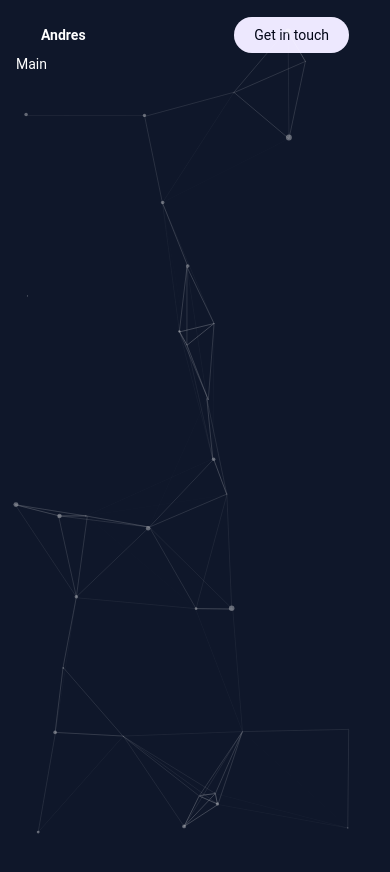
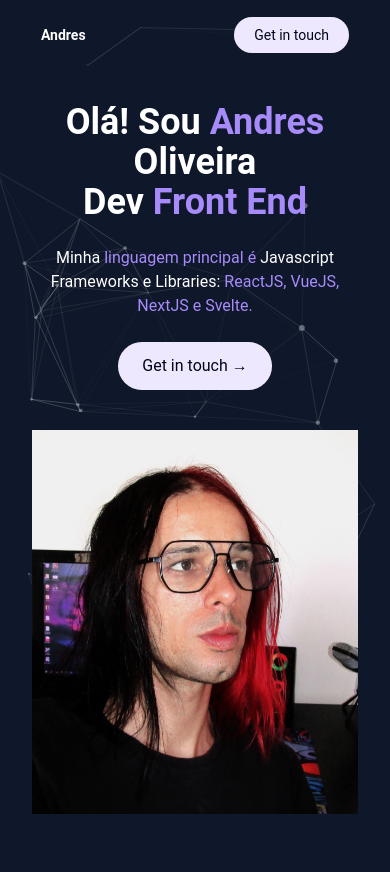
Before and after one commit to dezoliveira/folio, a SvelteKit app: page / in a window 390 px wide. Shown: the top 872 px of the page. Before the commit the page ends 844 px from the top, so only its background shows below. Built offline with nearby package versions, Linux system fonts and the light colour scheme.

Commit message:
Header Hero and image

```diff
--- a/src/app.css
+++ b/src/app.css
@@ -9,3 +9,8 @@ html {
 * {
   font-family: 'Roboto', sans-serif;
 }
+
+html, body, #root{
+  width: 100%;
+  height: 100%;
+}
--- a/src/app.html
+++ b/src/app.html
@@ -12,8 +12,8 @@
 		%sveltekit.head%
 	</head>
 	<body data-sveltekit-preload-data="hover" class="bg-slate-900 text-white relative">
-		<div style="display: contents" class="relative z=[1]">%sveltekit.body%</div>
-    <div class="absolute min-h-screen top-0 left-0 w-full z=[1] opacity-70">
+		<div style="display: contents" class="relative z-[1]">%sveltekit.body%</div>
+    <div class="absolute min-h-screen top-0 left-0 w-full z-[-1] opacity-70">
       <div class="absolute inset-0" id="particles-js">
 
       </div>
--- a/src/components/Header.svelte
+++ b/src/components/Header.svelte
@@ -7,7 +7,7 @@
   ]
 
 </script>
-<header class={"sticky z=[10] top-0 duration-200 px-6 flex items-center justify-between border border-solid" +
+<header class={"sticky z-[10] top-0 duration-200 px-6 flex items-center justify-between border border-solid" +
 (
   y > 0 ?
     " py-4 bg-slate-950 border-violet-950"
@@ -25,8 +25,9 @@
   </div>
   <a
     href="#"
-    class="blueShadow relative overflow-hidden px-5 py-2 group rounded-full bg-white text-slate-950">
-    <div class="absolute top-0 right-full w-full h-full bg-violet-400 opacity-20 group-hover: translate-x-full z-0 duration-200"/>
+    target="_blank"
+    class="hover:bg-violet-400 hover:opacity-100 blueShadow relative overflow-hidden px-5 py-2 group rounded-full bg-white text-slate-950">
+    <div class="absolute top-0 right-full w-full h-full bg-violet-400 opacity-20 gro translate-x-full z-0 duration-200"/>
       <h4 class="relative z-9">Get in touch</h4>
   </a>
 </header>
--- a/src/components/Main.svelte
+++ b/src/components/Main.svelte
@@ -1 +1,30 @@
-<h1>Main</h1>
+<script>
+
+</script>
+<main class="flex flex-col flex-1 p-4">
+  <section id="introPage" class="grid grid-cols-1 lg:grid-cols-2 gap-10 py-8 sm:py-14">
+    <div class="flex flex-col lg:justify-center text-center lg:text-left gap-6 md:gap-8 lg:gap-10">
+      <h2 class="font-semibold text-4xl smm:text-5xl md:text-6xl">
+        Olá! Sou <span class="text-violet-400">Andres</span> Oliveira <br/>
+        Dev <span class="text-violet-400">Front End</span>
+      </h2>
+      <p class="text-base sm:text-lg md:text-xl">
+        Minha <span class="text-violet-400">linguagem principal é</span> Javascript <br/>
+        Frameworks e Libraries: <span class="text-violet-400">ReactJS, VueJS, NextJS e Svelte.</span>
+      </p>
+      <a
+        href="#"
+        target="_blank"
+        class="hover:bg-violet-400 hover:opacity-100 blueShadow mx-auto lg:mr-auto text-base sm:text-lg md:text-xl
+        relative overflow-hidden px-6 py-3 group rounded-full bg-white text-slate-950
+        cursor-pointer"
+      >
+        <div class="absolute top-0 right-full w-full h-full bg-violet-400 opacity-20 group-hover: translate-x-full z-0 duration-200"/>
+        <h4 class="relative z-9">Get in touch &rarr;</h4>
+      </a>
+    </div>
+    <div class="relative shadow-2x1 grid place-items-center">
+      <img src={"images/profile.jpg"} alt="Profile pic" class="object-cover z=[2] max-h-[70vh]" />
+    </div>
+  </section>
+</main>
```
Also changed, not shown: static/images/profile.jpg (added).
